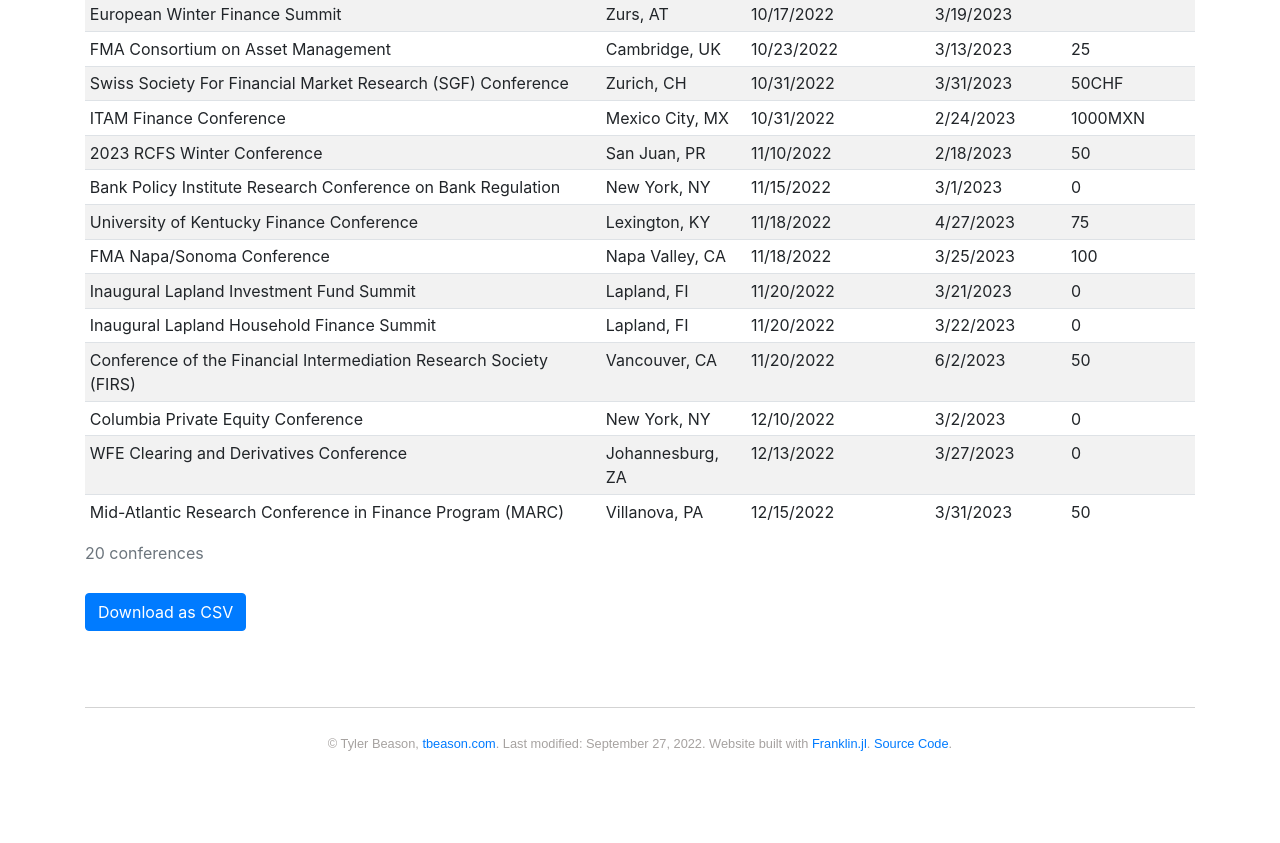
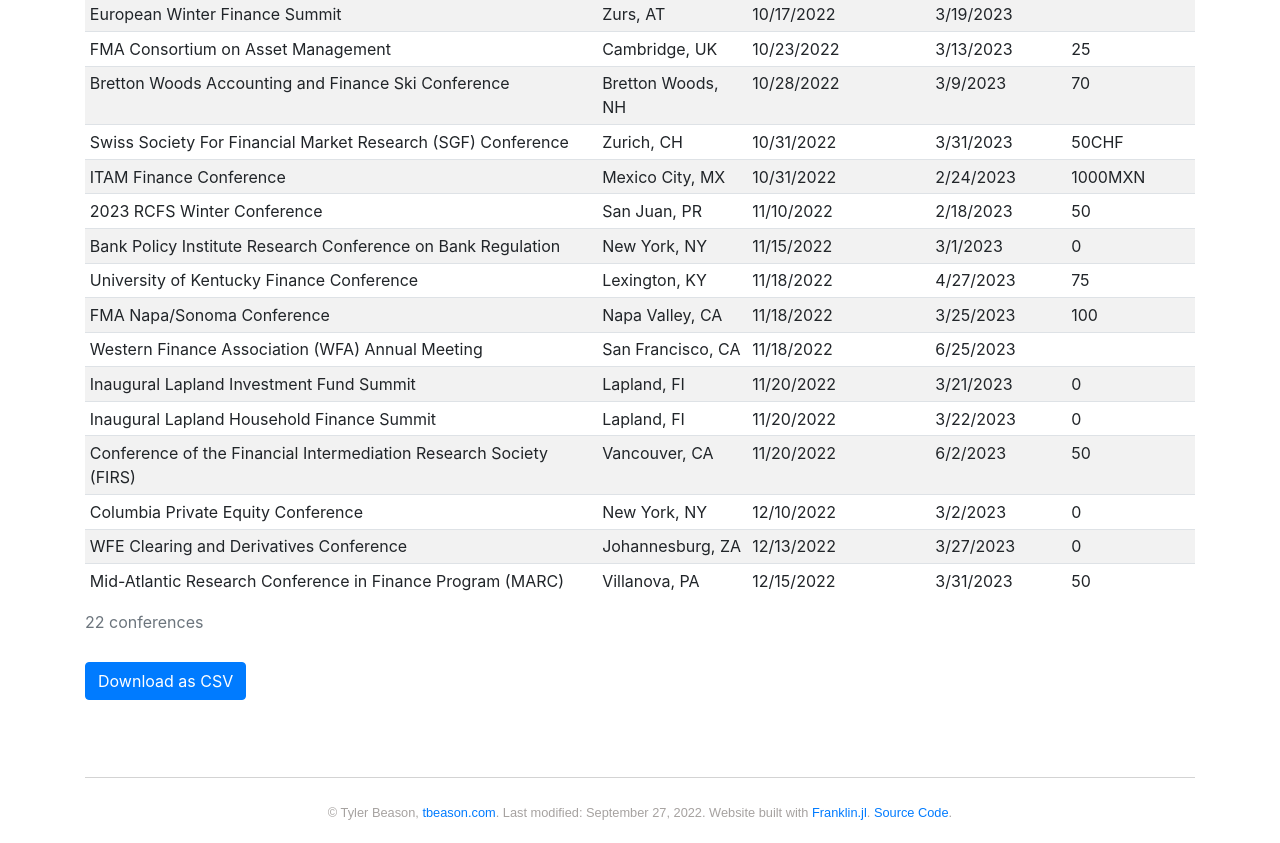
Before and after one commit to tbeason/financeconferences, a plain HTML site: page index.html in a window 1280 px wide. Shown: the part 696-1539 px from the top of the page. Before the commit the page ends 1500 px from the top, so only its background shows below. Drawn offline with Linux system fonts and the light colour scheme.

Commit message:
Deploying to gh-pages from  @ b114143c8f1780c4b72d359c5bb80822a51451ae 🚀

```diff
--- a/data/financeconfdeadlines.csv
+++ b/data/financeconfdeadlines.csv
@@ -19,3 +19,5 @@
 Conference of the Financial Intermediation Research Society (FIRS),"Vancouver, CA",11/20/2022,6/2/2023,50,https://www.conftool.org/firs2023/
 WFE Clearing and Derivatives Conference,"Johannesburg, ZA",12/13/2022,3/27/2023,0,https://www.world-exchanges.org/
 Mid-Atlantic Research Conference in Finance Program (MARC),"Villanova, PA",12/15/2022,3/31/2023,50,https://vsbevents.villanova.edu/ereg/index.php?eventid=712029&
+Bretton Woods Accounting and Finance Ski Conference,"Bretton Woods, NH",10/28/2022,3/9/2023,70,https://www.brettonwoodsskiconference.com/
+Western Finance Association (WFA) Annual Meeting,"San Francisco, CA",11/18/2022,6/25/2023,,https://westernfinance.org/conference/
--- a/index.html
+++ b/index.html
@@ -16,7 +16,7 @@
 <p>If you would like a conference added to the list, please open an <a href="https://github.com/tbeason/financeconferences/issues">issue</a>.</p>
 <p>I keep a list of past conference deadlines available for download <a href="/financeconferences/data/conferences_pastdue.csv">here</a>.</p>
 <table class="table table-striped table-responsive table-sm">
-<caption>20 conferences</caption>
+<caption>22 conferences</caption>
 <thead class="thead-dark">
 <tr>
 <th scope="col" class="align-middle">Conference Name</th>
@@ -84,6 +84,13 @@
 <td>25</td>
 </tr>
 <tr>
+<td><a href="https://www.brettonwoodsskiconference.com/">Bretton Woods Accounting and Finance Ski Conference</a></td>
+<td>Bretton Woods, NH</td>
+<td>10/28/2022</td>
+<td>3/9/2023</td>
+<td>70</td>
+</tr>
+<tr>
 <td><a href="https://www.fmpm.ch/conference">Swiss Society For Financial Market Research (SGF) Conference</a></td>
 <td>Zurich, CH</td>
 <td>10/31/2022</td>
@@ -124,6 +131,13 @@
 <td>11/18/2022</td>
 <td>3/25/2023</td>
 <td>100</td>
+</tr>
+<tr>
+<td><a href="https://westernfinance.org/conference/">Western Finance Association (WFA) Annual Meeting</a></td>
+<td>San Francisco, CA</td>
+<td>11/18/2022</td>
+<td>6/25/2023</td>
+<td></td>
 </tr>
 <tr>
 <td><a href="https://www.aalto.fi/en/lifs2023">Inaugural Lapland Investment Fund Summit</a></td>
```
